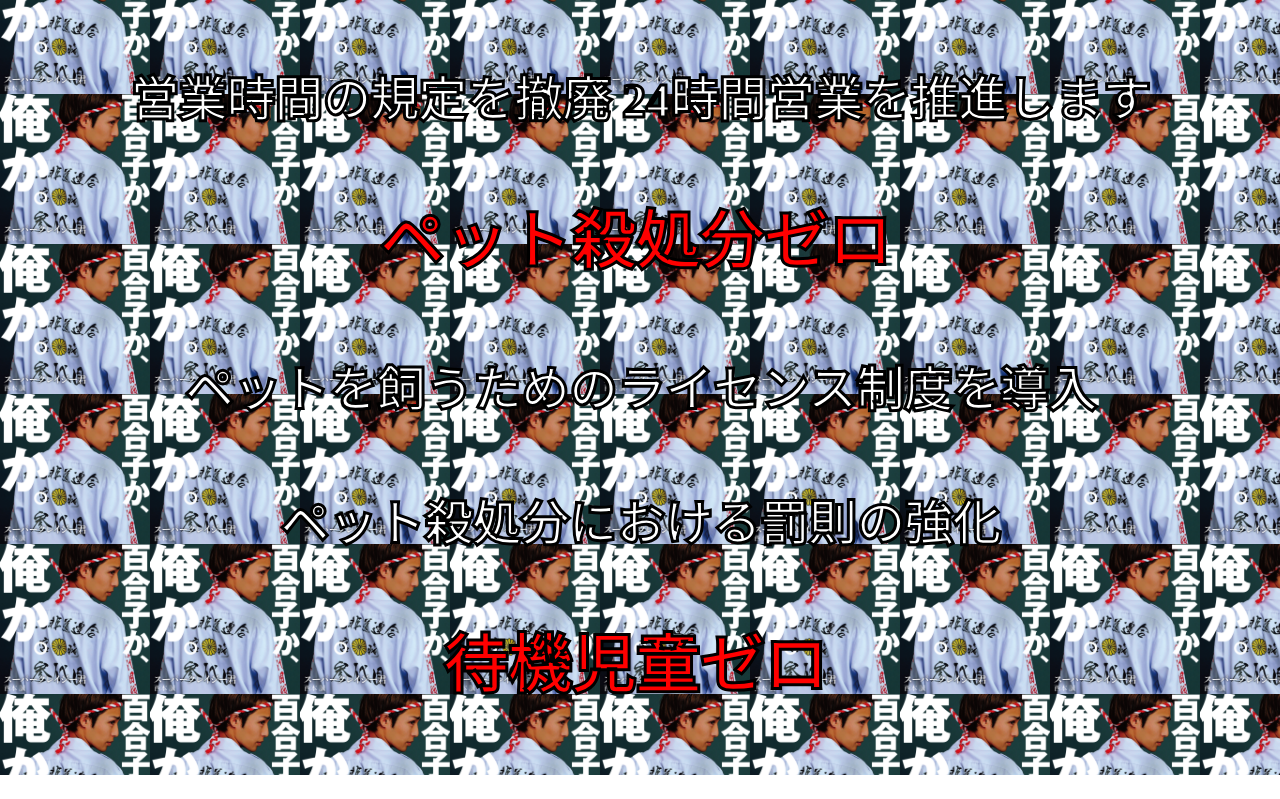
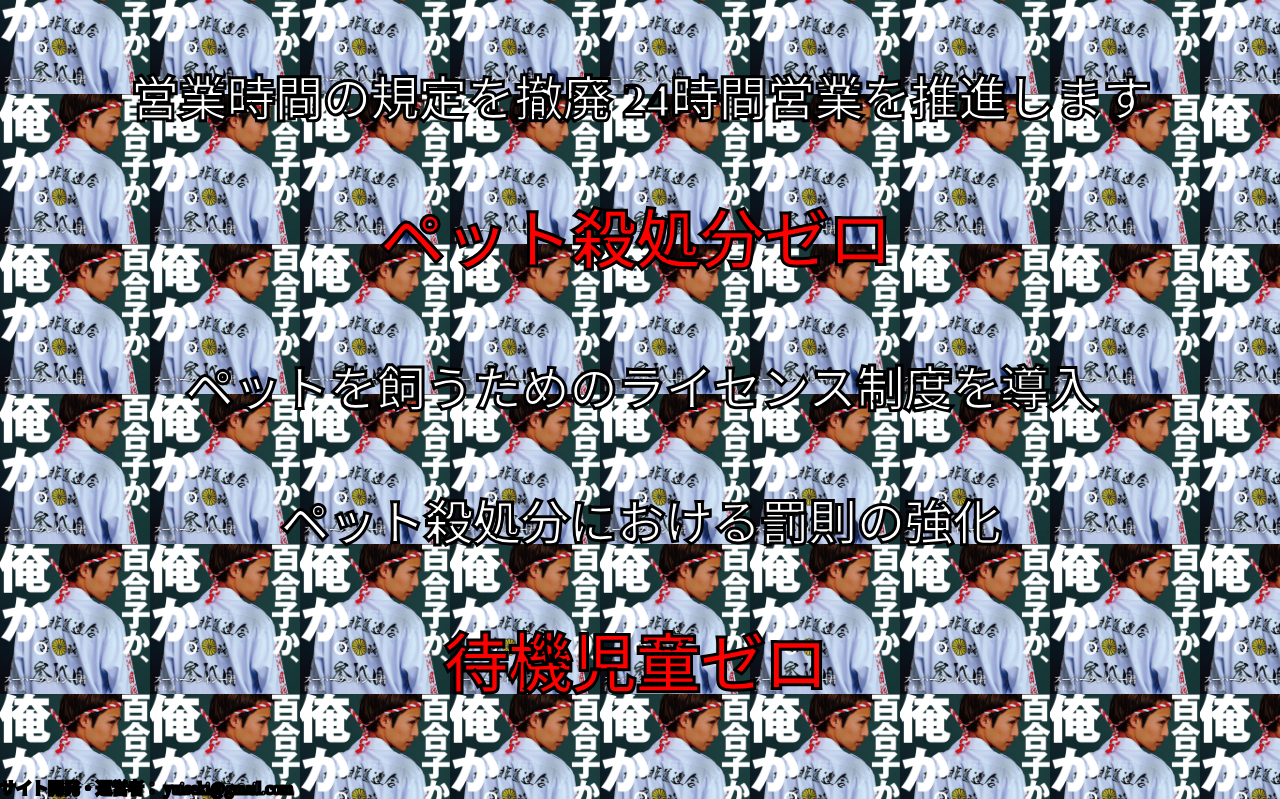
Before and after one commit to yuiseki/super-crazy, a plain HTML site: page public/index.html in a window 1280 px wide. Shown: the part 956-1755 px from the top of the page. Before the commit the page ends 1731 px from the top, so only its background shows below. Drawn offline with Linux system fonts and the light colour scheme; some packages are replaced by stand-ins of ours.

Commit message:
運営者のメールアドレスを明記

```diff
--- a/public/index.html
+++ b/public/index.html
@@ -113,6 +113,10 @@
       <h3>待機児童ゼロ</h3>
     </div>
 
+    <div id="wrap5">
+      <span>サイト開発・運営者： yuiseki@gmail.com</span>
+    </div>
+
     <script>
       document.addEventListener('DOMContentLoaded', function() {
         // // 🔥🔥🔥🔥🔥🔥🔥🔥🔥🔥🔥🔥🔥🔥🔥🔥🔥🔥🔥🔥🔥🔥🔥🔥🔥🔥🔥🔥🔥🔥🔥
```
